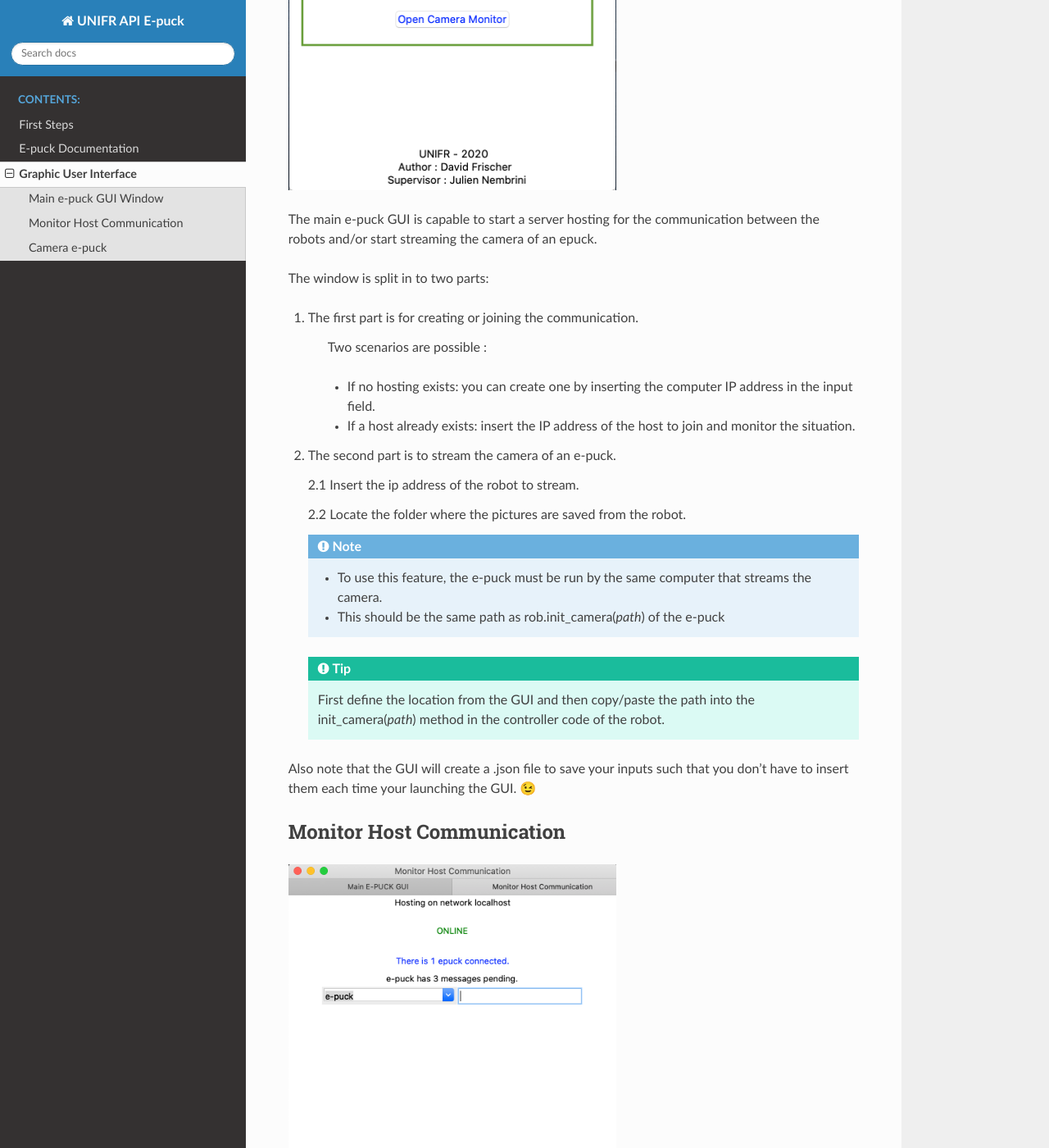
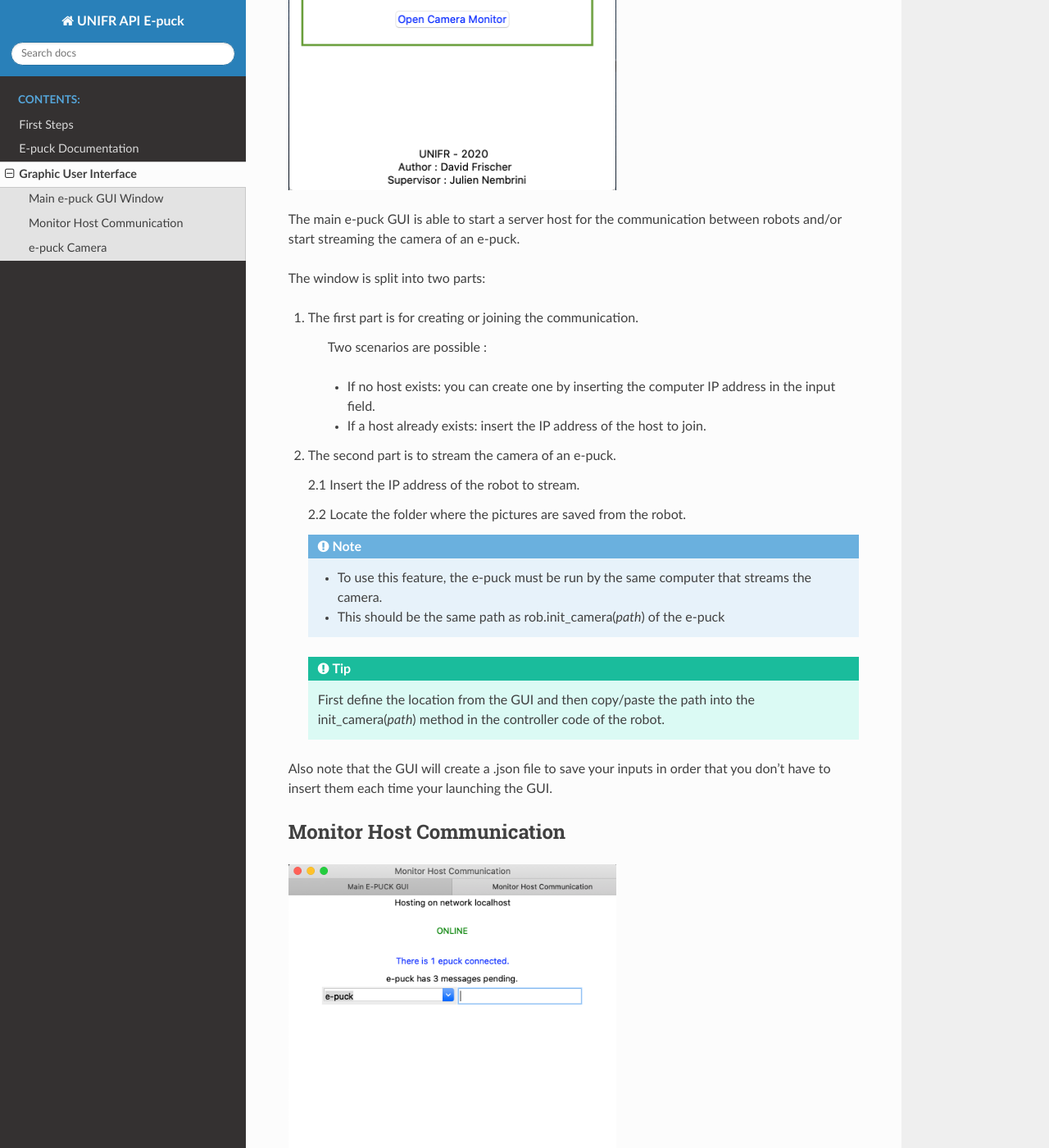
Before and after one commit to davidfrisch/UNIFR_API_EPUCK, a Sphinx documentation site: the page built from docs/graphic_user_interface.rst, in a window 1280 px wide and 1400 px high, scrolled down 741 px. Shown: the whole window at 82% size. Built offline with Sphinx 7.4.7 and the Read the Docs theme 2.0.0, drawn with Linux system fonts in a browser that asks for light colours; some of the changed text lies outside the part shown.

Commit message:
update doc

```diff
--- a/docs/graphic_user_interface.rst
+++ b/docs/graphic_user_interface.rst
@@ -5,7 +5,7 @@
 Main e-puck GUI Window
 ----------------------------
 
-To start the main GUI from the unifr_api_epuck package, please run the following command in your terminal.
+To start the main GUI from the unifr_api_epuck package, please run the following command in your terminal:
 
 .. code-block:: shell
 
@@ -15,21 +15,21 @@
     :width: 400
     :alt: Picture of the main GUI e-puck
 
-The main e-puck GUI is capable to start a server hosting for the communication between the robots and/or start streaming the camera of an epuck.
+The main e-puck GUI is able to start a server host for the communication between robots and/or start streaming the camera of an e-puck.
 
-The window is split in to two parts:
+The window is split into two parts:
 
 1. The first part is for creating or joining the communication.
 
     Two scenarios are possible :
 
-    * If no hosting exists: you can create one by inserting the computer IP address in the input field.
+    * If no host exists: you can create one by inserting the computer IP address in the input field.
 
-    * If a host already exists: insert the IP address of the host to join and monitor the situation.
+    * If a host already exists: insert the IP address of the host to join.
 
 2.  The second part is to stream the camera of an e-puck.
 
-    2.1 Insert the ip address of the robot to stream.
+    2.1 Insert the IP address of the robot to stream.
 
     2.2 Locate the folder where the pictures are saved from the robot.
 
@@ -44,7 +44,7 @@
         First define the location from the GUI and then copy/paste the path into the init_camera(`path`) method in the controller code of the robot.
 
 
-Also note that the GUI will create a .json file to save your inputs such that you don't have to insert them each time your launching the GUI. 😉
+Also note that the GUI will create a .json file to save your inputs in order that you don't have to insert them each time your launching the GUI.
 
 
 
@@ -72,4 +72,4 @@
 
 * You can move the slider to adjust the refresh rate of the stream.
 * You can take a picture of the steam and it will save it on the same directory specified before.
-* Copy/Paste the directory link
+* Copy/Paste the directory link.
```
Also changed, not shown: other parts of docs/graphic_user_interface.rst (+2 -2 lines), 2 other files.
